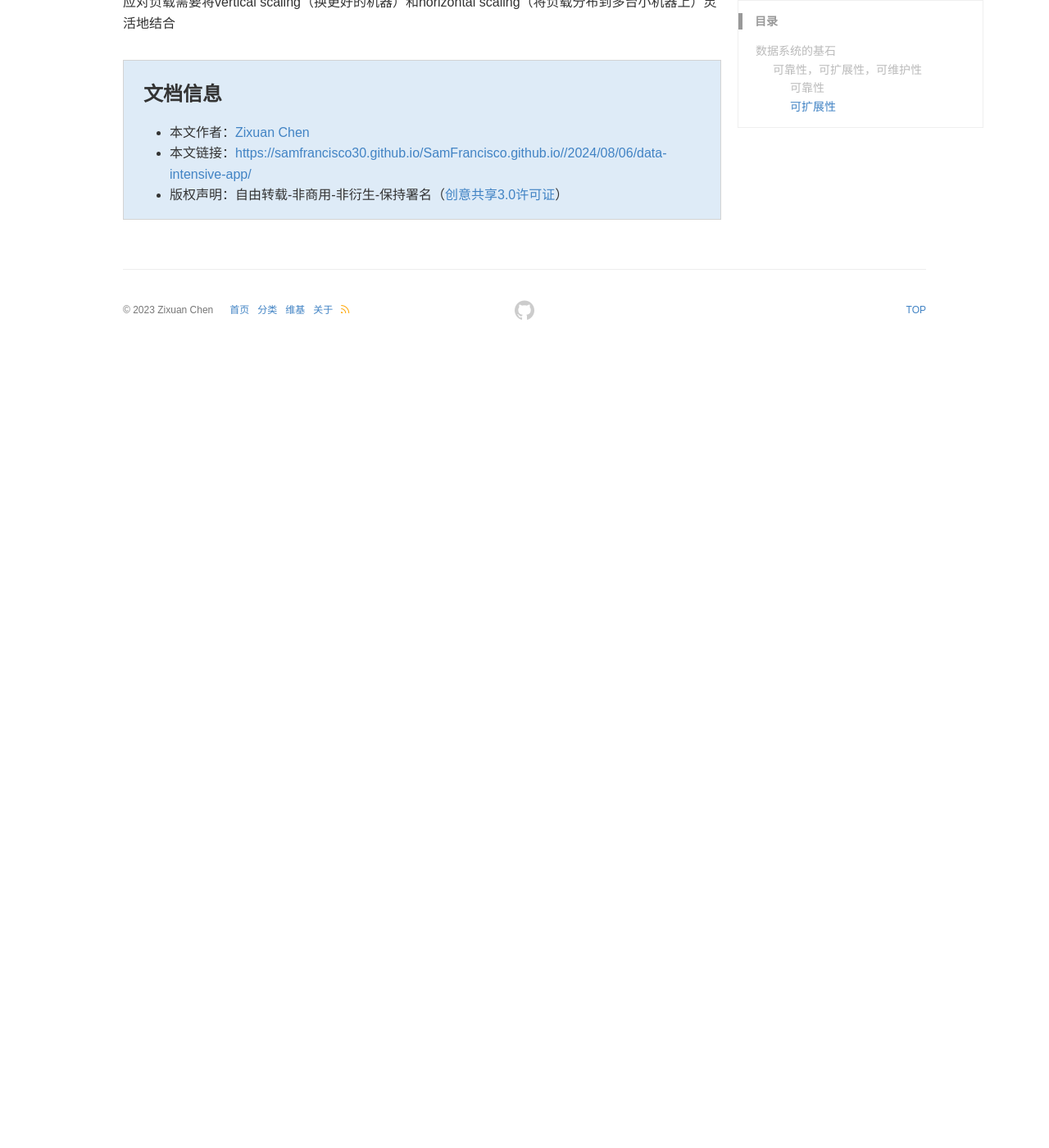
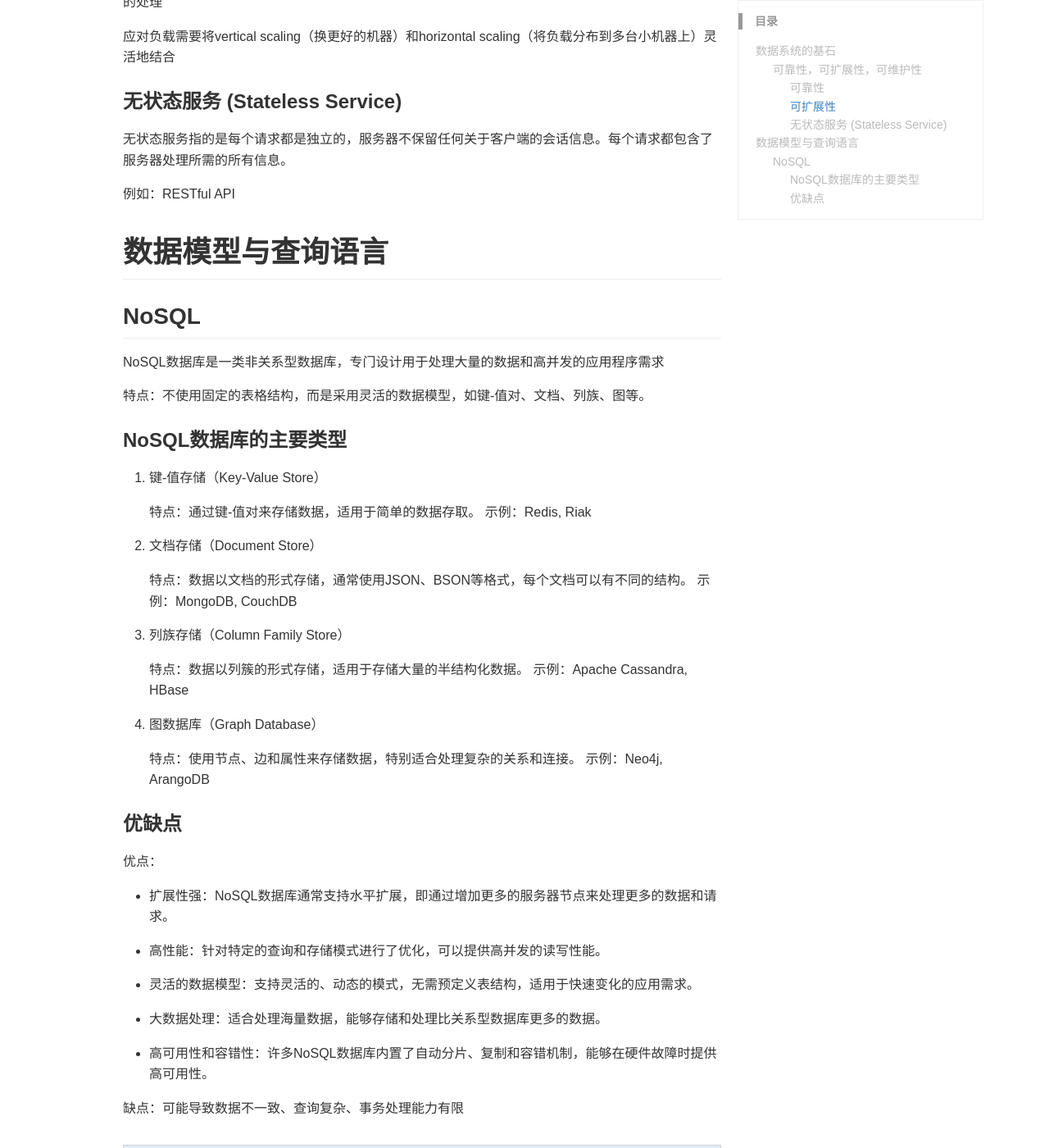
Before and after one commit to SamFrancisco30/SamFrancisco.github.io, a Jekyll site: the page built from _posts/2024-08-06-data-intensive-app.md, in a window 1280 px wide and 1400 px high, scrolled down 934 px. Shown: the whole window at 82% size. Built offline with Jekyll 4.4.1, drawn with Linux system fonts in a browser that asks for light colours; comment, search, counter and statistics services are not loaded; a style sheet for code colours, icons or effects is not loaded; before the commit the page ends 1361 px from its top, so only the background shows below that; some of the changed text lies outside the part shown.

Commit message:
update post

```diff
--- a/_posts/2024-08-06-data-intensive-app.md
+++ b/_posts/2024-08-06-data-intensive-app.md
@@ -14,6 +14,8 @@ fault和failure不同，fault意思是系统的一部分状态偏离其标准，
 
 有时在一些容错系统中需要通过故意触发来提高故障率，来确保容错机制不断运行并接受考验，从而提高故障自然发生时系统能正确处理的信心
 
+分布式系统的故障大致可分为：硬件故障、软件错误和人为错误（如配置错误）
+
 ### 可扩展性
 这一部分需要关注负载参数和性能指标
 
@@ -26,3 +28,50 @@ Tail latencies（high latencies that clients see fairly infrequently）非常重
 排队延迟（queueing delay）占了Tail latencies的很大一部分，只要有少量缓慢的请求就能阻碍后续请求的处理
 
 应对负载需要将vertical scaling（换更好的机器）和horizontal scaling（将负载分布到多台小机器上）灵活地结合
+
+### 无状态服务 (Stateless Service)
+无状态服务指的是每个请求都是独立的，服务器不保留任何关于客户端的会话信息。每个请求都包含了服务器处理所需的所有信息。
+
+例如：RESTful API
+
+# 数据模型与查询语言
+## NoSQL
+NoSQL数据库是一类非关系型数据库，专门设计用于处理大量的数据和高并发的应用程序需求
+
+特点：不使用固定的表格结构，而是采用灵活的数据模型，如键-值对、文档、列族、图等。
+
+### NoSQL数据库的主要类型
+1. 键-值存储（Key-Value Store）
+
+    特点：通过键-值对来存储数据，适用于简单的数据存取。
+    示例：Redis, Riak
+
+2. 文档存储（Document Store）
+
+    特点：数据以文档的形式存储，通常使用JSON、BSON等格式，每个文档可以有不同的结构。
+    示例：MongoDB, CouchDB
+
+3. 列族存储（Column Family Store）
+
+    特点：数据以列簇的形式存储，适用于存储大量的半结构化数据。
+    示例：Apache Cassandra, HBase
+
+4. 图数据库（Graph Database）
+
+    特点：使用节点、边和属性来存储数据，特别适合处理复杂的关系和连接。
+    示例：Neo4j, ArangoDB
+
+### 优缺点
+优点：
+
+* 扩展性强：NoSQL数据库通常支持水平扩展，即通过增加更多的服务器节点来处理更多的数据和请求。
+
+* 高性能：针对特定的查询和存储模式进行了优化，可以提供高并发的读写性能。
+
+* 灵活的数据模型：支持灵活的、动态的模式，无需预定义表结构，适用于快速变化的应用需求。
+
+* 大数据处理：适合处理海量数据，能够存储和处理比关系型数据库更多的数据。
+
+* 高可用性和容错性：许多NoSQL数据库内置了自动分片、复制和容错机制，能够在硬件故障时提供高可用性。
+
+缺点：可能导致数据不一致、查询复杂、事务处理能力有限
```
